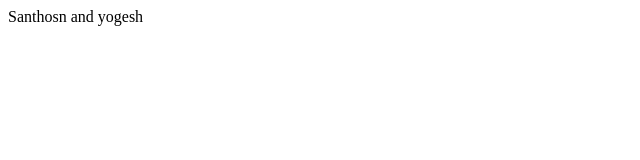
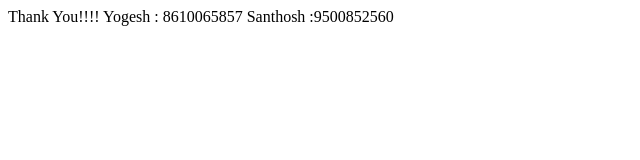
Before and after one commit to Yogesh-Srinivas/silver-lamp, a plain HTML site: page index.html in a window 1280 px wide. Shown: the whole page, without its empty margins (0-640 px from the left). Drawn offline with Linux system fonts and the light colour scheme.

Commit message:
Update index.html

```diff
--- a/index.html
+++ b/index.html
@@ -7,6 +7,6 @@
     <title>Document</title>
 </head>
 <body>
-    Santhosn and yogesh
+    Thank You!!!! Yogesh : 8610065857  Santhosh :9500852560
 </body>
 </html>
```
